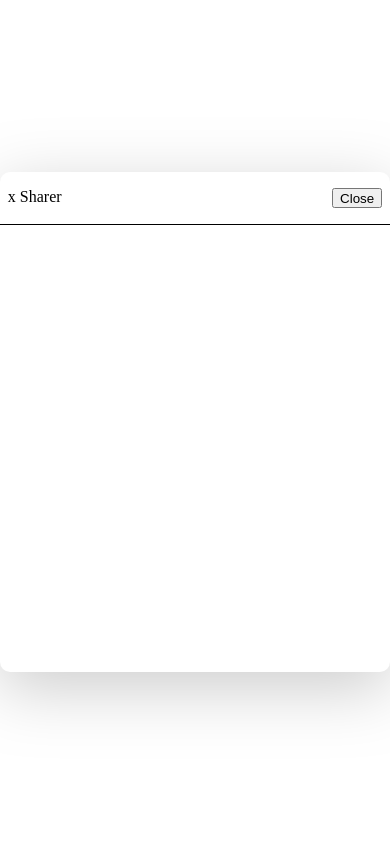
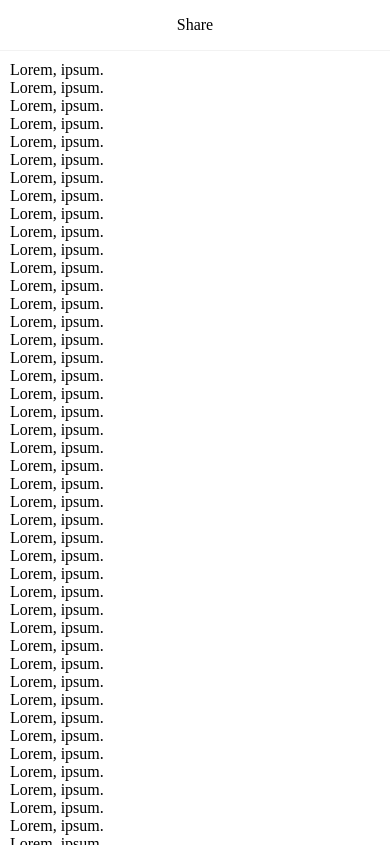
Before and after one commit to patelka2211/sharer, a plain HTML site: page index.html in a window 390 px wide. Drawn offline with Linux system fonts and the light colour scheme.

Commit message:
Redesigned modal.

```diff
--- a/css/sharer.scss
+++ b/css/sharer.scss
@@ -3,72 +3,53 @@ body {
     padding: 0;
     #sharer-by-KP {
         width: 100vw;
-        min-height: 100vh;
-
-        backdrop-filter: blur(0px);
+        height: 100vh;
+        // background-color: blue;
         display: flex;
         flex-direction: column;
         align-items: center;
         justify-content: space-around;
 
-        // position: fixed;
-        // opacity: 0;
-        // pointer-events: none;
+        .modal-content {
+            width: 448px;
+            height: 500px;
+            background-color: white;
+            box-shadow: 0 16px 64px 0 rgba(128, 128, 128, 0.6);
+            border-radius: 12px;
+            transition: all 0.4s ease;
 
-        transition: left 0.4s ease, opacity 0.2s ease, top 0.2s ease,
-            backdrop-filter 1s ease;
-
-        top: 5%;
-        .main-content {
-            box-shadow: 0 16px 64px 0 rgba(128, 128, 128, 0.4);
-            border-radius: 10px;
-            width: 100%;
-            max-width: 448px;
-            height: 100%;
-            min-height: 500px;
-            background-color: white;
-
-            display: flex;
-            flex-direction: column;
-            align-items: center;
-            .header {
-                border-bottom: 1px solid black;
-                width: inherit;
-                max-width: inherit;
-                height: 52px;
-
+            .modal-header {
                 display: flex;
                 flex-direction: column;
                 align-items: center;
                 justify-content: space-around;
-                .header-content {
-                    width: 96%;
-                    display: flex;
-                    justify-content: space-between;
-                    .icon-n-title {
-                        display: flex;
-                        .sharer-icon {
-                            margin-right: 4px;
-                        }
-                    }
-                    #sharer-close-btn {
-                        height: 20px;
-                    }
-                }
+                border-bottom: 1px solid rgba(128, 128, 128, 0.1);
+                height: 50px;
             }
 
             .modal-body {
-                height: 20%;
+                padding: 10px;
+                transition: all 0.4s ease;
+                height: 420px;
                 overflow-y: auto;
             }
         }
+    }
+}
 
-        &.show {
-            backdrop-filter: blur(10px);
-            top: 0%;
-            pointer-events: all;
-            opacity: 1;
-            // left: 0%;
+@media (max-width: 600px) {
+    body {
+        #sharer-by-KP {
+            .modal-content {
+                width: 100vw;
+                height: 100vh;
+                box-shadow: none;
+                border-radius: 0;
+
+                .modal-body {
+                    height: calc(100vh - 70px);
+                }
+            }
         }
     }
 }
--- a/index.html
+++ b/index.html
@@ -12,20 +12,147 @@
 
 <body>
     <div id="sharer-by-KP">
-        <div class="main-content">
-            <div class="header">
+        <div class="modal-content">
+            <div class="modal-header">
                 <div class="header-content">
-                    <div class="icon-n-title">
-                        <div class="sharer-icon">x</div>
-                        <div class="sharer-title">Sharer</div>
-                    </div>
-                    <button id="sharer-close-btn">Close</button>
+                    Share
                 </div>
             </div>
-            <div class="modal-body"></div>
+            <div class="modal-body">
+                Lorem, ipsum.
+                <br>
+                Lorem, ipsum.
+                <br>
+                Lorem, ipsum.
+                <br>
+                Lorem, ipsum.
+                <br>
+                Lorem, ipsum.
+                <br>
+                Lorem, ipsum.
+                <br>
+                Lorem, ipsum.
+                <br>
+                Lorem, ipsum.
+                <br>
+                Lorem, ipsum.
+                <br>
+                Lorem, ipsum.
+                <br>
+                Lorem, ipsum.
+                <br>
+                Lorem, ipsum.
+                <br>
+                Lorem, ipsum.
+                <br>
+                Lorem, ipsum.
+                <br>
+                Lorem, ipsum.
+                <br>
+                Lorem, ipsum.
+                <br>
+                Lorem, ipsum.
+                <br>
+                Lorem, ipsum.
+                <br>
+                Lorem, ipsum.
+                <br>
+                Lorem, ipsum.
+                <br>
+                Lorem, ipsum.
+                <br>
+                Lorem, ipsum.
+                <br>
+                Lorem, ipsum.
+                <br>
+                Lorem, ipsum.
+                <br>
+                Lorem, ipsum.
+                <br>
+                Lorem, ipsum.
+                <br>
+                Lorem, ipsum.
+                <br>
+                Lorem, ipsum.
+                <br>
+                Lorem, ipsum.
+                <br>
+                Lorem, ipsum.
+                <br>
+                Lorem, ipsum.
+                <br>
+                Lorem, ipsum.
+                <br>
+                Lorem, ipsum.
+                <br>
+                Lorem, ipsum.
+                <br>
+                Lorem, ipsum.
+                <br>
+                Lorem, ipsum.
+                <br>
+                Lorem, ipsum.
+                <br>
+                Lorem, ipsum.
+                <br>
+                Lorem, ipsum.
+                <br>
+                Lorem, ipsum.
+                <br>
+                Lorem, ipsum.
+                <br>
+                Lorem, ipsum.
+                <br>
+                Lorem, ipsum.
+                <br>
+                Lorem, ipsum.
+                <br>
+                Lorem, ipsum.
+                <br>
+                Lorem, ipsum.
+                <br>
+                Lorem, ipsum.
+                <br>
+                Lorem, ipsum.
+                <br>
+                Lorem, ipsum.
+                <br>
+                Lorem, ipsum.
+                <br>
+                Lorem, ipsum.
+                <br>
+                Lorem, ipsum.
+                <br>
+                Lorem, ipsum.
+                <br>
+                Lorem, ipsum.
+                <br>
+                Lorem, ipsum.
+                <br>
+                Lorem, ipsum.
+                <br>
+                Lorem, ipsum.
+                <br>
+                Lorem, ipsum.
+                <br>
+                Lorem, ipsum.
+                <br>
+                Lorem, ipsum.
+                <br>
+                Lorem, ipsum.
+                <br>
+                Lorem, ipsum.
+                <br>
+                Lorem, ipsum.
+                <br>
+                Lorem, ipsum.
+                <br>
+                Lorem, ipsum.
+                <br>
+            </div>
         </div>
     </div>
-    <!-- hello
+    <!-- Lorem, ipsum.
     <button onclick="sharer_by_KP.show();">Share</button> -->
 </body>
 
--- a/js/sharer.js
+++ b/js/sharer.js
@@ -31,4 +31,4 @@ class sharer {
     }
 }
 
-// let sharer_by_KP = new sharer();
+let sharer_by_KP = new sharer();
```
Also changed, not shown: css/sharer.css, 1 other file.
